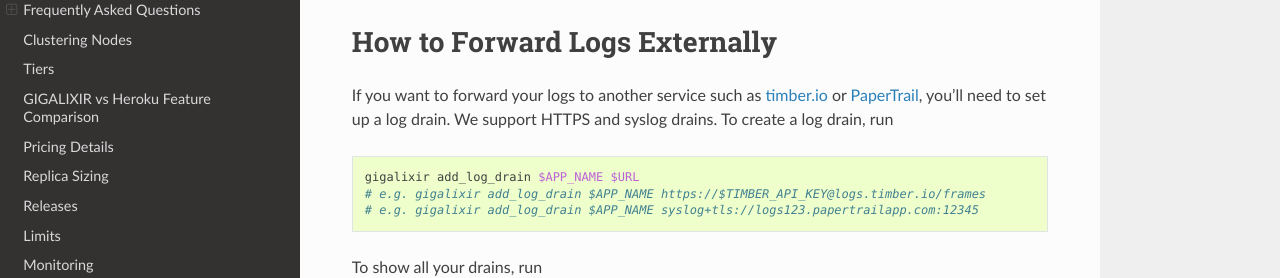
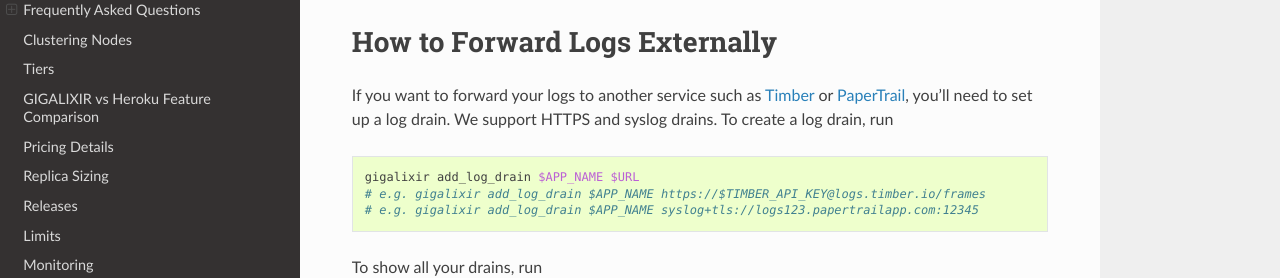
Before and after one commit to gigalixir/gigalixir-cli, a Sphinx documentation site: the page built from docs/source/main.rst, in a window 1280 px wide and 900 px high, scrolled down 22975 px. Shown: the part 172-450 px from the top of the window. Built offline with Sphinx 7.4.7 and the Read the Docs theme 2.0.0, drawn with Linux system fonts in a browser that asks for light colours.

```diff
--- a/docs/source/main.rst
+++ b/docs/source/main.rst
@@ -918,7 +918,7 @@ You can tail logs in real-time aggregated across all containers using the follow
 How to Forward Logs Externally
 ==============================
 
-If you want to forward your logs to another service such as `timber.io`_ or `PaperTrail`_, you'll need to set up a log drain. We support HTTPS and syslog drains. To create a log drain, run
+If you want to forward your logs to another service such as `Timber`_ or `PaperTrail`_, you'll need to set up a log drain. We support HTTPS and syslog drains. To create a log drain, run
 
 .. code-block:: bash
 
@@ -938,7 +938,7 @@ To delete a drain, run
 
     gigalixir delete_log_drain $APP_NAME $DRAIN_ID
 
-.. _`timber.io`: https://timber.io
+.. _`Timber`: https://timber.io
 
 .. _managing-ssh-keys:
 
```
